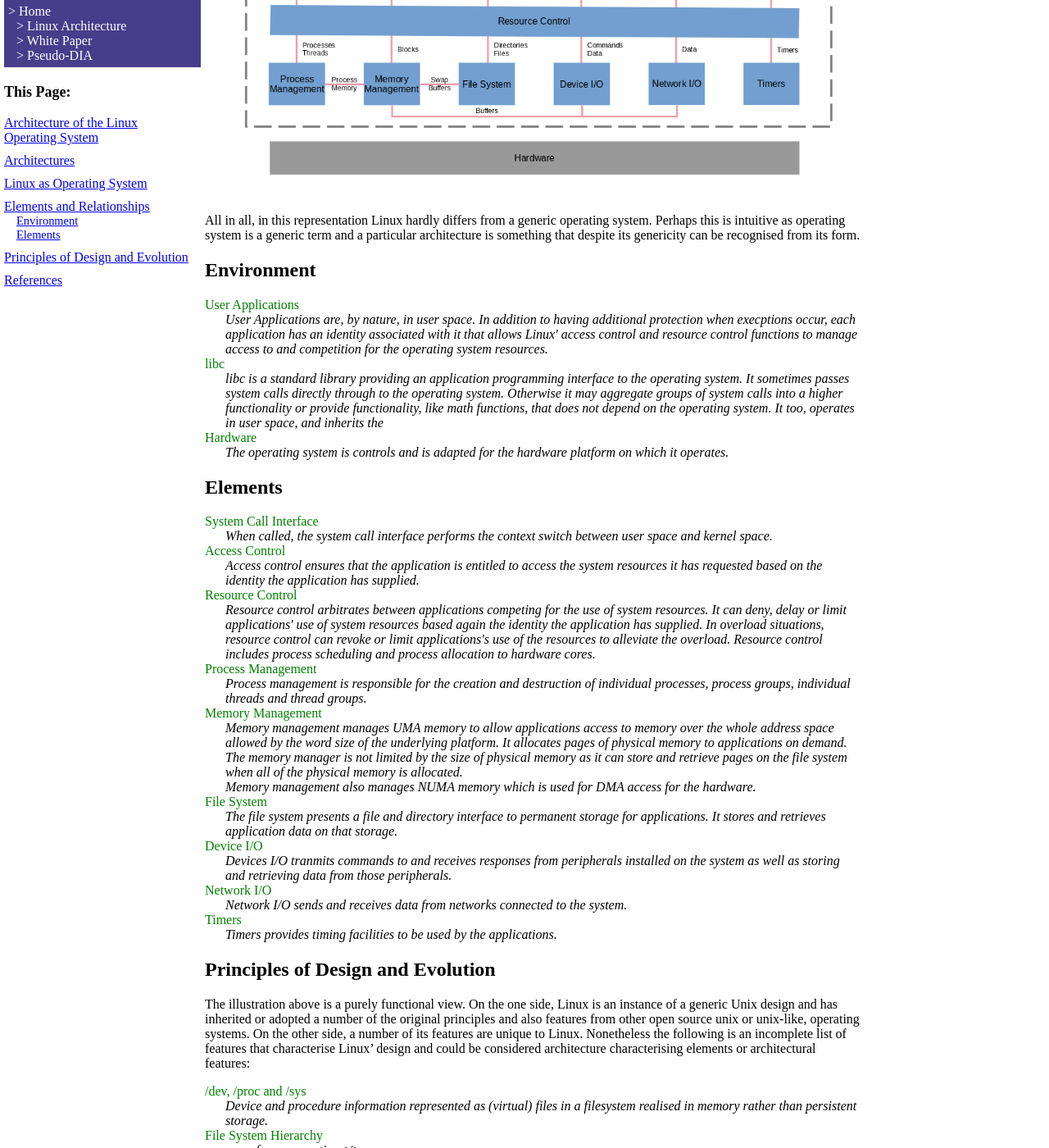
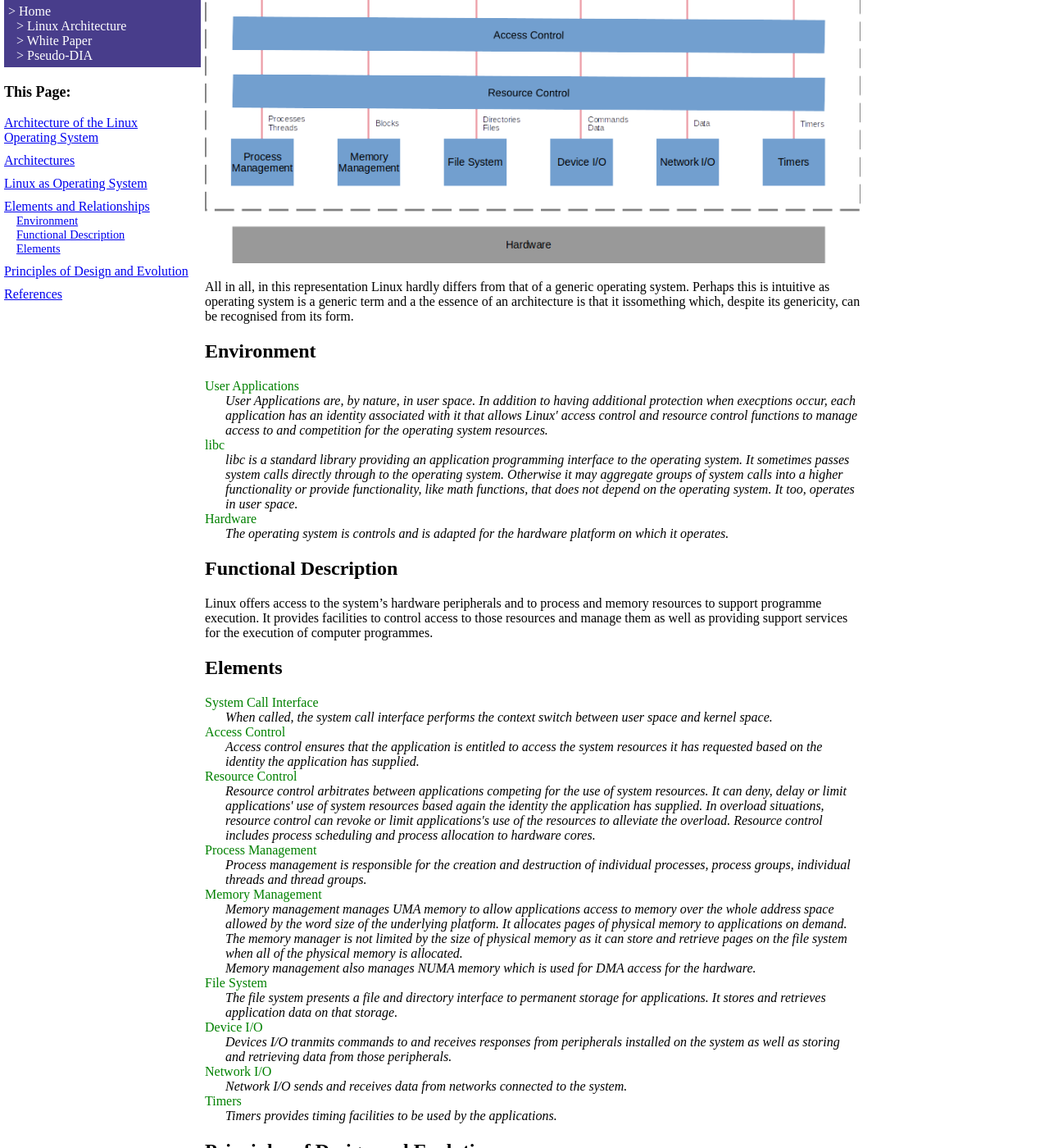
Before and after one commit to OpenJohnMacGregor/ElisaPages, a Jekyll site: the page built from docs/LinuxArchitecture.md, in a window 1280 px wide and 1400 px high, scrolled down 1399 px. Shown: the whole window at 82% size. Built offline with Jekyll 4.4.1, drawn with Linux system fonts in a browser that asks for light colours; some of the changed text lies outside the part shown.

Commit message:
Updated Linux Architecture
Signed-off-by: John MacGregor <open.john.macgregor@gmail.com>

```diff
--- a/docs/LinuxArchitecture.md
+++ b/docs/LinuxArchitecture.md
@@ -42,6 +42,13 @@ functionalities the operating system's environment can use to interact with it i
 to fulfil Linux' role as an operating system.
 This may not be entirely abstract.
 
+As a practical matter however, the architectural view may be the view of the system used in the conceptual
+phase of the system development process to document requirements on the system.
+In that phase, the properties and behaviour of the system are viewed without
+particular regard for its implementation.
+Note, however, that even at this stage, the specific details of its environment and the
+implementation of the environments elements (the hardware, for example) may be set.
+
 The following sections explore Linux' fundamental elements, relationships and design
 considerations.
 
@@ -59,6 +66,7 @@ but are arguably not fundamental elements of Linux' architecture.
 	<dt>multi-user, multi-tasking</dt>
 		<dd>
 		As opposed to an RTOS that only has user and kernel space
+		and single-tasking operating systems.
 		</dd>
 	<dt>symmetric multiprocessing</dt>
 		<dd>
@@ -78,11 +86,11 @@ software architecture, focusing on the fundamental elements and their relationsh
 
 <img src="assets/graphics/LinuxArchitecture.png" width=800px>
 
-All in all, in this representation Linux hardly differs from a generic
+All in all, in this representation Linux hardly differs from that of a generic
 operating system.
 Perhaps this is intuitive as operating system is a generic term and
-a particular architecture is something that despite its genericity can be recognised
-from its form.
+a the essence of an architecture is that it issomething which,
+despite its genericity, can be recognised from its form.
 
 ## Environment
 
@@ -101,13 +109,19 @@ from its form.
 		It sometimes passes system calls directly through to the operating system.
 		Otherwise it may aggregate groups of system calls into a higher functionality
 		or provide functionality, like math functions, that does not depend on the operating system.
-		It too, operates in user space, and inherits the
+		It too, operates in user space.
 		</dd>
 	<dt>Hardware</dt>
 		<dd>
 		The operating system is controls and is adapted for the hardware platform on which it operates.
 		</dd>
 </dl>
+
+## Functional Description
+
+Linux offers access to the system's hardware peripherals and to process and memory resources to support programme execution.
+It provides facilities to control access to those resources and manage them
+as well as providing support services for the execution of computer programmes.
 
 ## Elements
 
@@ -184,7 +198,7 @@ and could be considered architecture characterising elements or architectural fe
 		</dd>
 	<dt>File System Hierarchy</dt>
 		<dd>
-		see <i>references section</i></>
+		see *references section*
 		</dd>
 	<dt>The Virtual File Interface</dt>
 		<dd>
```
Also changed, not shown: other parts of docs/LinuxArchitecture.md (+1 -1 lines), docs/assets/graphics/LinuxArchitecture.png.
